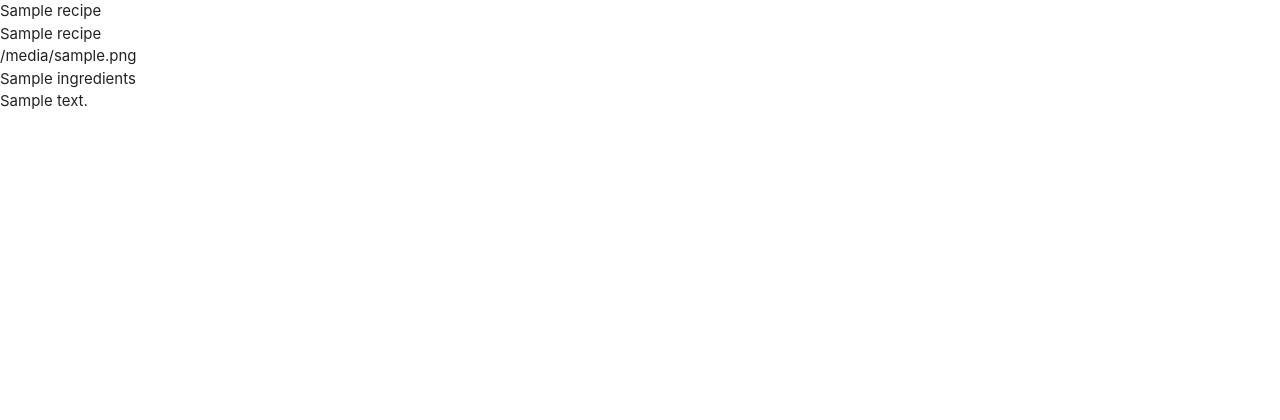
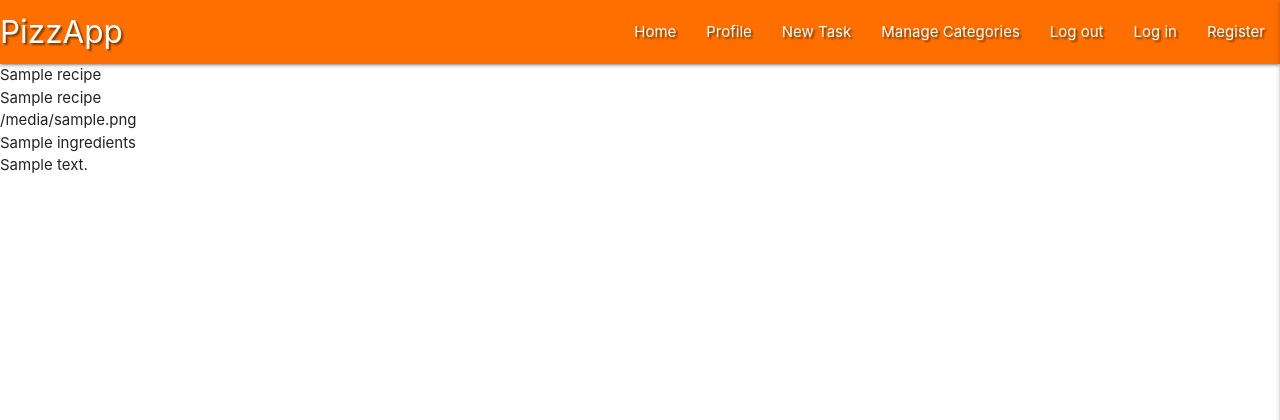
Before and after one commit to Code-Institute-Submissions/Pizza-app, a Python web app: template templates/recipes.html in a window 1280 px wide. Shown: the top 420 px of the page. Run offline with Jinja, Linux system fonts and the light colour scheme; the template is opened without the code that fills it: most values are stand-ins (such as "Sample title", 1, 10 or a date in 2020); some libraries are stand-ins or nearby versions.

Commit message:
Add materialize navbar and sidenav

```diff
--- a/static/css/styles.css
+++ b/static/css/styles.css
@@ -0,0 +1,3 @@
+.text-shadow {
+  text-shadow: 2px 2px 2px rgba(0, 0, 0, 0.5)
+}
--- a/static/js/script.js
+++ b/static/js/script.js
@@ -0,0 +1,3 @@
+$(document).ready(function(){
+    $('.sidenav').sidenav({edge:"right"});
+  });
--- a/templates/base.html
+++ b/templates/base.html
@@ -12,7 +12,36 @@
   <title>Recipe Manager</title>
 </head>
   <body>
+    <header>
+      <!--Top navbar-->
+      <nav class="nav-extended text-shadow amber darken-4" >
+        <div class="nav-wrapper">
+          <a href="#!" class="brand-logo">PizzApp</a>
+          <a href="#" data-target="mobile-demo" class="sidenav-trigger right"><i class="fas fa-bars"></i></a>
+          <ul class="right hide-on-med-and-down">
+            <li><a href="{{url_for('get_recipes')}}">Home</a></li>
+            <li><a href="#">Profile</a></li>
+            <li><a href="#">New Task</a></li>
+            <li><a href="#">Manage Categories</a></li>
+            <li><a href="#">Log out</a></li>
+            <li><a href="#">Log in</a></li>
+            <li><a href="#">Register</a></li>
+          </ul>
+        </div>
+      </nav>
+      <!--Mobile sidenav-->
+      <ul class="sidenav" id="mobile-demo">
+            <li><h4 class="center-align yellow-text text-darken-4">PizzApp</h4></li>
+            <li><a href="{{url_for('get_recipes')}}">Home</a></li>
+            <li><a href="#">Profile</a></li>
+            <li><a href="#">New Recipe</a></li>
+            <li><a href="#">Manage Categories</a></li>
+            <li><a href="#">Log out</a></li>
+            <li><a href="#">Log in</a></li>
+            <li><a href="#">Register</a></li>
+      </ul>
 
+    </header>
     {% block content %}
 
     {% endblock %}
```
